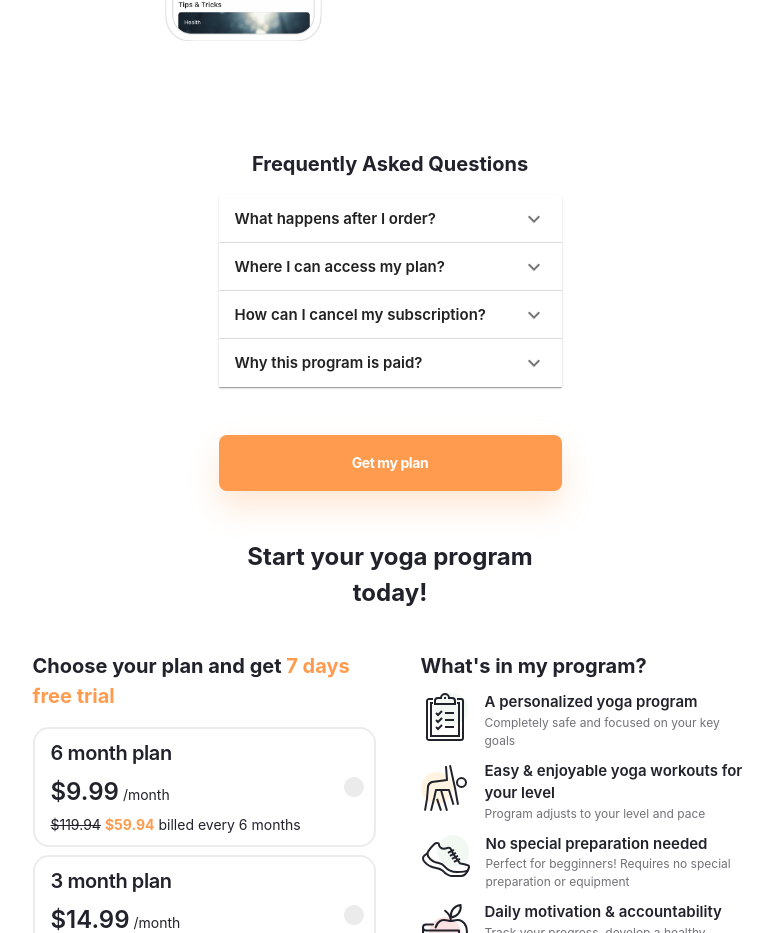
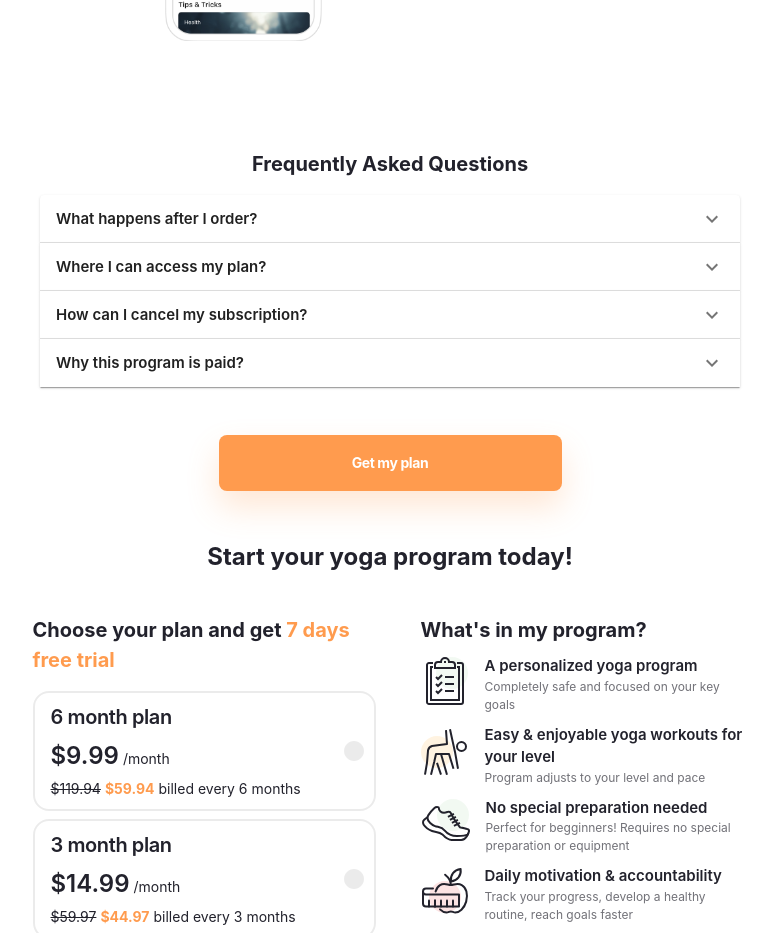
Before and after one commit to ViktorijaGlinskaja/positive-yoga, a React (Create React App) app in the folder client/: page / in a window 1280 px wide. Shown: the part 2280-3213 px from the top of the page, without its empty margins (250-1023 px from the left). Built offline with nearby package versions, Linux system fonts and the light colour scheme.

Commit message:
style: fixed box width in faq file

```diff
--- a/client/src/pages/checkout-page/checkout-page-faq.jsx
+++ b/client/src/pages/checkout-page/checkout-page-faq.jsx
@@ -11,13 +11,13 @@ const Faq = () => {
         { title: "Why this program is paid?", answer: "We are aiming to offer our clients the best experience, which comes with a lot of work.  The entire yoga program is developed by our large team of experts that work long hours to prepare effective, trustworthy and enjoyable content and workouts that can help you to reach your goals. The program is also completely free of ads and is constantly being updated based on your feedback! " },
     ]
     return (
-        <Box sx={{ display: 'flex', flexDirection: 'column', margin: 'auto', maxWidth: '700px' }}>
+        <Box sx={{ display: 'flex', flexDirection: 'column', margin: 'auto' }}>
             <Box sx={{ color: 'secondary.black' }}>
                 <Typography sx={{ margin: '16px 24px', fontSize: '20px', fontWeight: 700, textAlign: { sm: 'center' } }}>
                     Frequently Asked Questions
                 </Typography>
             </Box>
-            <Box sx={{ display: 'grid', width:'343px', margin:'auto' }}>
+            <Box sx={{ display: 'grid', width: {xs:'343px', sm:'450px', md: '700px'}, margin:'auto' }}>
                 {questions.map((question) =>
                     <FaqAccordion key={question.index} title={question.title} answer={question.answer} />
                 )}
```
